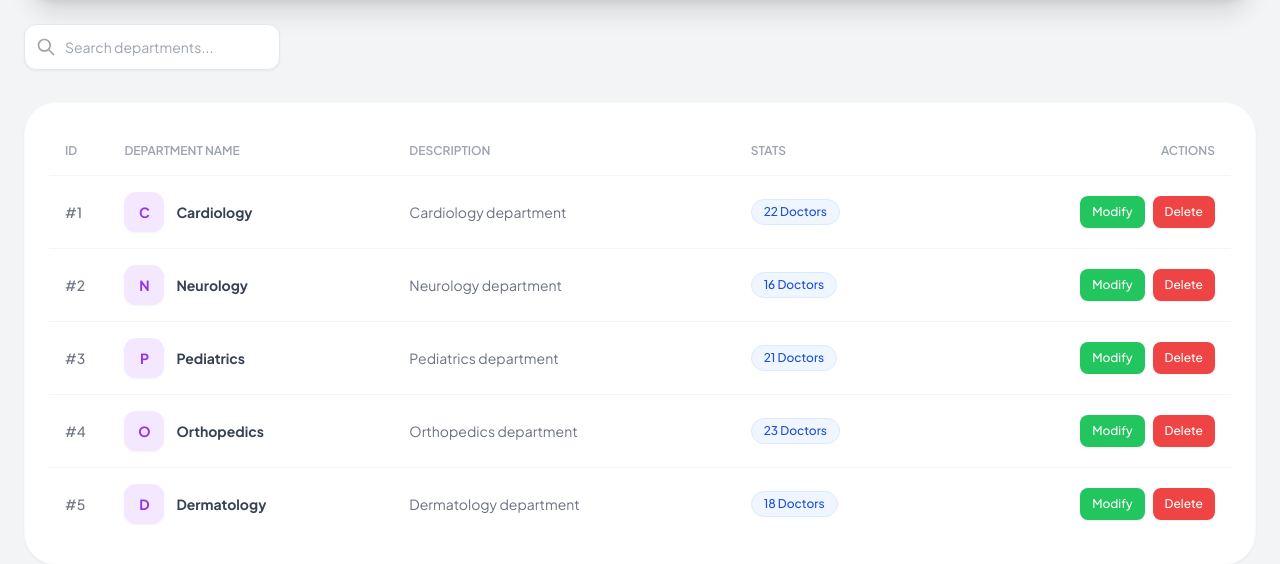
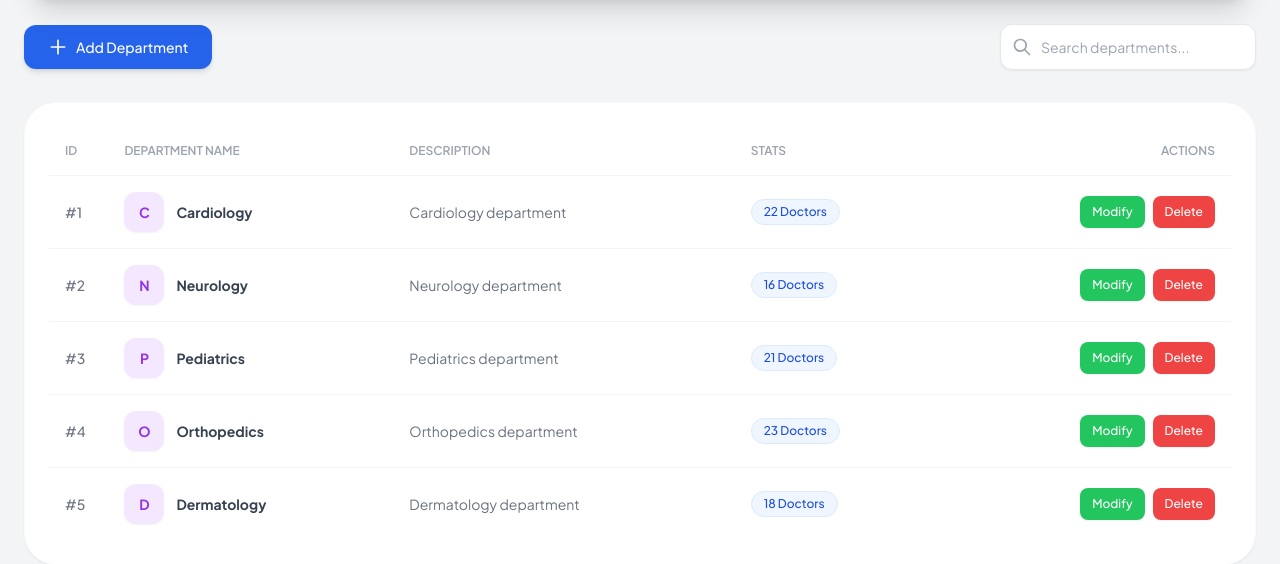
Before and after one commit to Oussama-Ait-Youss/UnityCareClinic-Backend, a PHP site: page /departments.php in a window 1280 px wide. Shown: the part 216-780 px from the top of the page. Run offline with PHP 8.4, Linux system fonts and the light colour scheme; data comes from the database, SQL or seed files in the repository; data that the repository does not hold is empty; some libraries are stand-ins or nearby versions.

Commit message:
UN-23 #DONE feat: ajouter department fonctionality

```diff
--- a/departments/departments.php
+++ b/departments/departments.php
@@ -22,7 +22,12 @@ include '../config/connection.php';
 ?>
 
 <div class="flex flex-col md:flex-row justify-between items-center gap-4 mb-8">
-
+    <a href="#"
+       onclick="openAddDeptModal(event)"
+       class="inline-flex items-center justify-center bg-blue-600 hover:bg-blue-700 text-white px-6 py-3 rounded-xl text-sm font-medium transition-all shadow-md gap-2">
+       <svg class="w-5 h-5" fill="none" stroke="currentColor" viewBox="0 0 24 24"><path stroke-linecap="round" stroke-linejoin="round" stroke-width="2" d="M12 4v16m8-8H4"></path></svg>
+       Add Department
+    </a>
 
     <div class="relative group w-full md:w-64">
         <div class="absolute inset-y-0 left-0 pl-3 flex items-center pointer-events-none">
```
